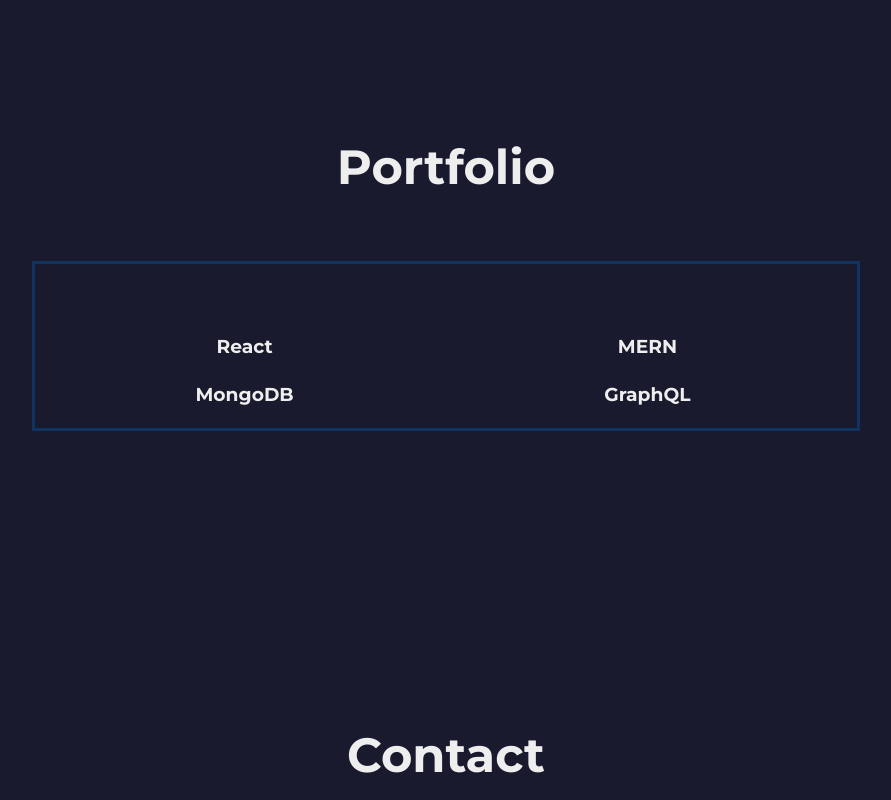
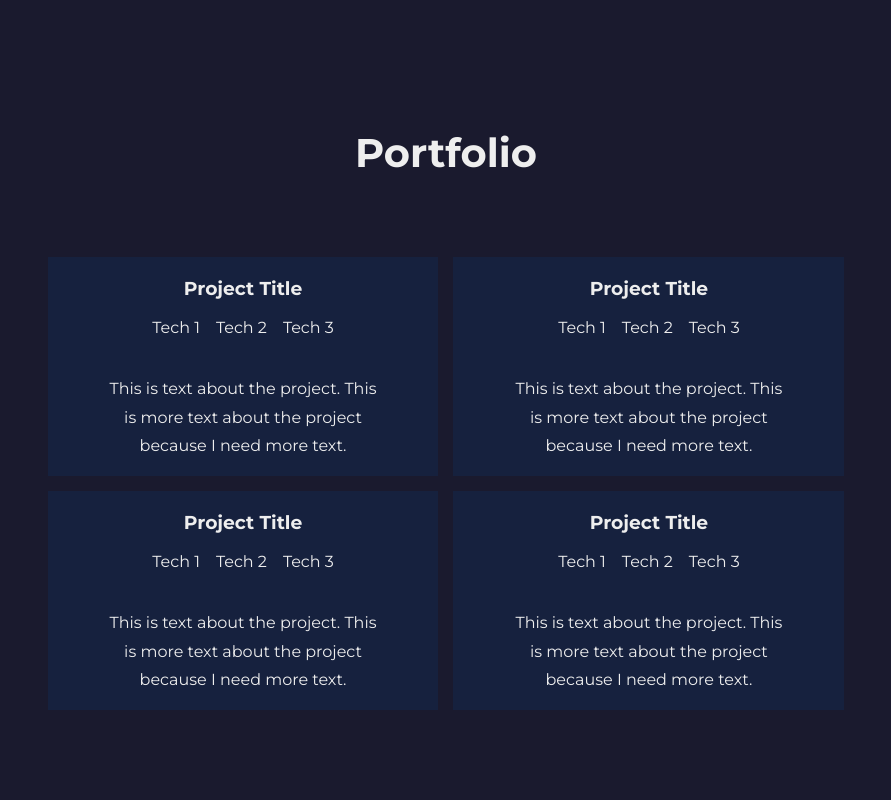
Before and after one commit to alxndrryan/alxndrryan.com, a React (Create React App) app: page / in a window 1280 px wide. Shown: the part 1720-2520 px from the top of the page, without its empty margins (194-1085 px from the left). Built offline with nearby package versions, Linux system fonts and the light colour scheme.

Commit message:
adds styling to portfolio section

```diff
--- a/src/components/About.js
+++ b/src/components/About.js
@@ -4,8 +4,8 @@ const About = () => {
   return (
     <section className="container">
       <div className="landing-inner">
-        <h1 className="large">About</h1>
-        <div className="about-container-1">
+        <h1 className="medium">About</h1>
+        <div className="about-container">
           <div className="about-text-container">
             <div className="text-1">
               <p className="my-1">
--- a/src/components/Contact.js
+++ b/src/components/Contact.js
@@ -2,7 +2,7 @@ const Contact = () => {
   return (
     <section className="container">
       <div className="landing-inner landing-inner-contact">
-        <h1 className="large">Contact</h1>
+        <h1 className="medium">Contact</h1>
         <p className="lead">
           Have a question? Send me a message and I will get back to you!
         </p>
--- a/src/components/Portfolio.js
+++ b/src/components/Portfolio.js
@@ -1,29 +1,23 @@
+import Project from './Project';
+
 const Portfolio = () => {
   return (
     <section className="container">
       <div className="landing-inner">
-        <h1 className="large">Portfolio</h1>
+        <h1 className="medium">Portfolio</h1>
         <div className="portfolio-container">
           <ul className="projects-grid">
-            <li>
-              <div>
-                <h3>React</h3>
-              </div>
+            <li className="project-item">
+              <Project />
             </li>
             <li>
-              <div>
-                <h3>MERN</h3>
-              </div>
+              <Project />
             </li>
             <li>
-              <div>
-                <h3>MongoDB</h3>
-              </div>
+              <Project />
             </li>
             <li>
-              <div>
-                <h3>GraphQL</h3>
-              </div>
+              <Project />
             </li>
           </ul>
         </div>
--- /dev/null
+++ b/src/components/Project.js
@@ -0,0 +1,22 @@
+const Project = () => {
+  return (
+    <div className="project">
+      <header>
+        <h3>Project Title</h3>
+        <ul className="tech-list">
+          <li>Tech 1</li>
+          <li>Tech 2</li>
+          <li>Tech 3</li>
+        </ul>
+      </header>
+      <footer>
+        <p>
+          This is text about the project. This is more text about the project
+          because I need more text.
+        </p>
+      </footer>
+    </div>
+  );
+};
+
+export default Project;
--- a/src/scss/App.scss
+++ b/src/scss/App.scss
@@ -32,38 +32,6 @@ img {
 // About
 
 .about-container {
-    display: grid;
-    grid-template-columns: 1fr 1fr;
-    margin-top: 3rem;
-
-    line-height: 1.8;
-    border: 3px solid $primary-color;
-    padding: 1rem;
-
-    img {
-        height: auto;
-        margin-top: auto;
-        margin-bottom: auto;
-    }
-
-    .about-text-container {
-        display: flex;
-        flex-direction: column;
-        justify-content: space-around;
-    }
-
-    .skills-list {
-        display: grid;
-        grid-template-columns: repeat(2, minmax(140px, 200px));
-        gap: 0px 10px;
-        padding: 0px;
-        margin: 20px 0px 0px;
-        overflow: hidden;
-        list-style: none;
-    }
-}
-
-.about-container-1 {
     display: grid;
     grid-template-columns: 3fr 2fr;
     margin-top: 3rem;
@@ -198,19 +166,39 @@ img {
     }
 }
 
+// Project
+
+.project {
+    display: flex;
+    flex-direction: column;
+    padding: 15px 55px;
+    gap: 1.5rem;
+    background-color: $medium-color;
+}
+
+
+
+.tech-list {
+    display: flex;
+    justify-content: center;
+
+    li {
+        margin: .5rem .5rem;
+    }
+}
+
 // Portfolio
 
 .portfolio-container {
     margin-top: 3rem;
     line-height: 1.8;
-    border: 3px solid $primary-color;
+    // border: 3px solid $primary-color;
     padding: 1rem;
 }
 
 .projects-grid {
     list-style: none;
     padding: 0px;
-    margin: 50px 0px 0px;
     display: grid;
     grid-template-columns: repeat(auto-fill, minmax(300px, 1fr));
     gap: 15px;
```
Also changed, not shown: src/css/App.min.css.
